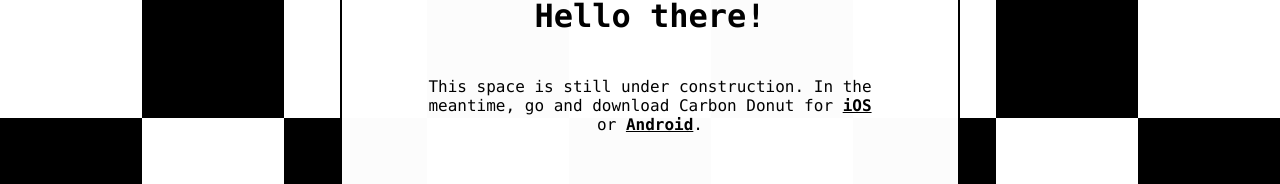
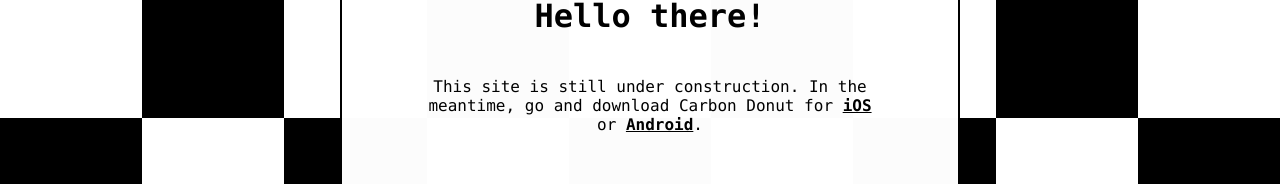
Before and after one commit to Kathei/home-page, a React (Create React App) app: page / in a window 1280 px wide. Shown: the part 166-350 px from the top of the page. Built offline with nearby package versions, Linux system fonts and the light colour scheme.

Commit message:
space to site

```diff
--- a/src/components/Page.js
+++ b/src/components/Page.js
@@ -33,7 +33,7 @@ const linkStyle = {
 
 return (<div style={style}>
     <h1>Hello there!</h1>
-    <div style={textStyle}>This space is still under construction. In the meantime, go and download Carbon Donut for <a style={linkStyle} href="https://apps.apple.com/fi/app/carbon-donut/id1489241028" target="_blank" rel="noreferrer">iOS</a> or <a style={linkStyle} href="https://play.google.com/store/apps/details?id=com.sparksustainability.thedonut" target="_blank" rel="noreferrer">Android</a>.</div>
+    <div style={textStyle}>This site is still under construction. In the meantime, go and download Carbon Donut for <a style={linkStyle} href="https://apps.apple.com/fi/app/carbon-donut/id1489241028" target="_blank" rel="noreferrer">iOS</a> or <a style={linkStyle} href="https://play.google.com/store/apps/details?id=com.sparksustainability.thedonut" target="_blank" rel="noreferrer">Android</a>.</div>
 </div>
 )
 }
```
